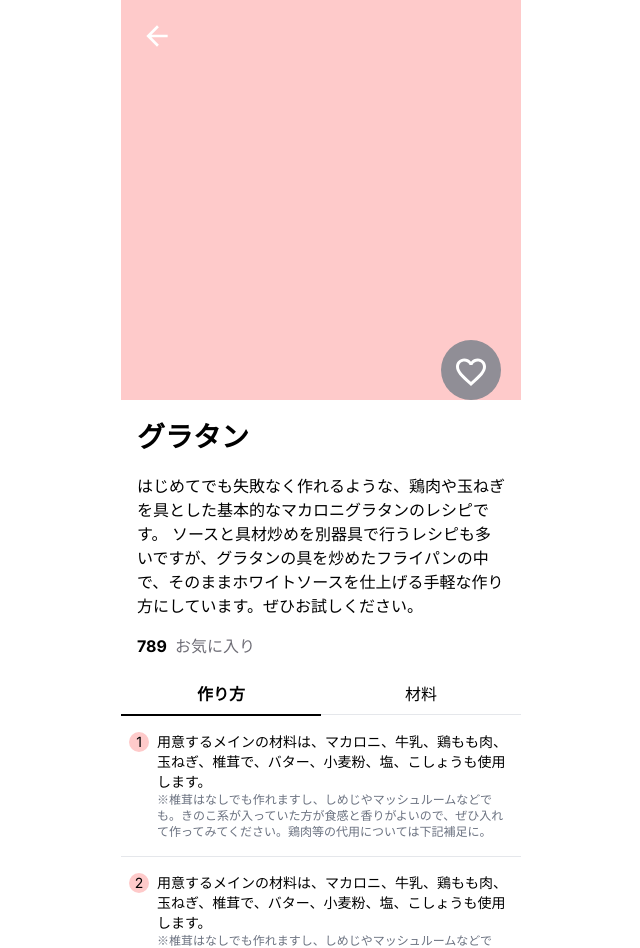
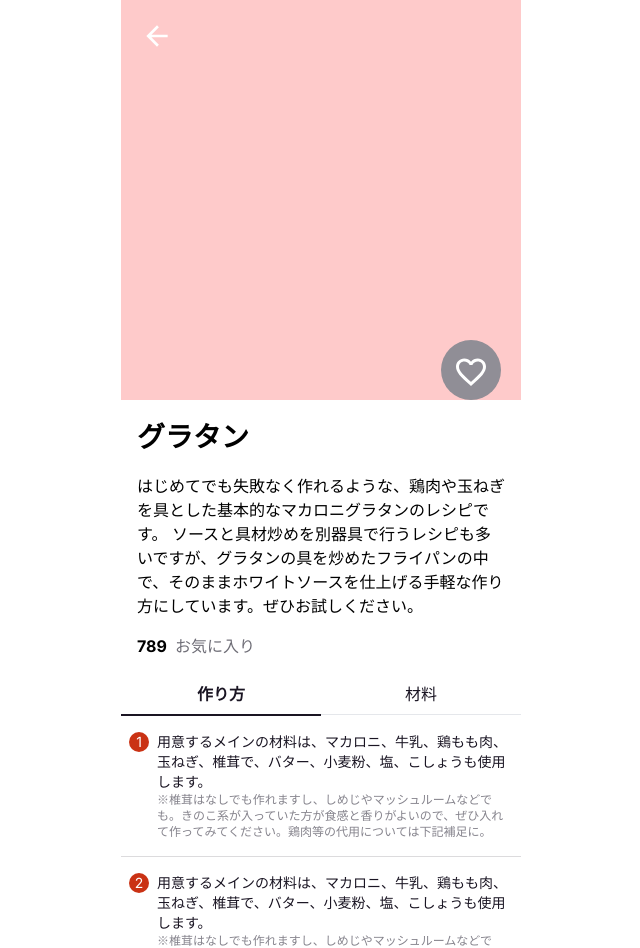
Before and after one commit to qin-team-recipe/03-recipe-app, a Next.js app: page /recipe/1 in a window 1280 px wide. Shown: the top 948 px of the page, without its empty margins (319-959 px from the left). Built offline with nearby package versions, Linux system fonts and the light colour scheme.

Commit message:
💄 スタイル修正

```diff
--- a/src/app/_components/recipe-step-item/recipe-step-item.tsx
+++ b/src/app/_components/recipe-step-item/recipe-step-item.tsx
@@ -8,13 +8,13 @@ type Props = {
 };
 
 export const RecipeStepItem: FC<Props> = ({ index, text, annotation }) => (
-  <div className='flex gap-2 px-2 py-4 border-gray-200 border-b'>
-    <div className='h-5 w-5 min-w-[1.25rem] bg-red-200 rounded-full text-sm text-center'>
+  <div className='flex gap-2 px-2 py-4 border-[#DCDBDD] border-b'>
+    <div className='h-5 w-5 min-w-[1.25rem] bg-[#CA3214] rounded-full text-sm text-center text-[#fff]'>
       {index}
     </div>
     <div className='flex-col'>
-      <p className='text-sm'>{text}</p>
-      <p className='text-xs text-gray-500'>{annotation}</p>
+      <p className='text-sm text-[#1A1523]'>{text}</p>
+      <p className='text-xs text-[#86848D]'>{annotation}</p>
     </div>
   </div>
 );
--- a/src/app/_components/recipe-tabs/recipe-tabs.tsx
+++ b/src/app/_components/recipe-tabs/recipe-tabs.tsx
@@ -27,18 +27,18 @@ export const RecipeTabsTemplate: FC<Props> = ({ recipeId, isIngredients }) => {
       <Link
         href={`/recipe/${recipeId}`}
         className={`w-6/12 inline-block p-2 border-b ${
-          !isIngredients ? 'font-semibold border-b-2 border-black' : ''
+          !isIngredients ? 'font-semibold border-b-2 border-[#1A1523]' : ''
         }`}
       >
-        <div>作り方</div>
+        <div className='text-[#1A1523]'>作り方</div>
       </Link>
       <Link
         href={`/recipe/${recipeId}/ingredients`}
         className={`w-6/12 inline-block p-2 border-b ${
-          isIngredients ? 'font-semibold border-b-2 border-black' : ''
+          isIngredients ? 'font-semibold border-b-2 border-[#1A1523]' : ''
         }`}
       >
-        <div>材料</div>
+        <div className='text-[#1A1523]'>材料</div>
       </Link>
     </nav>
   );
```
